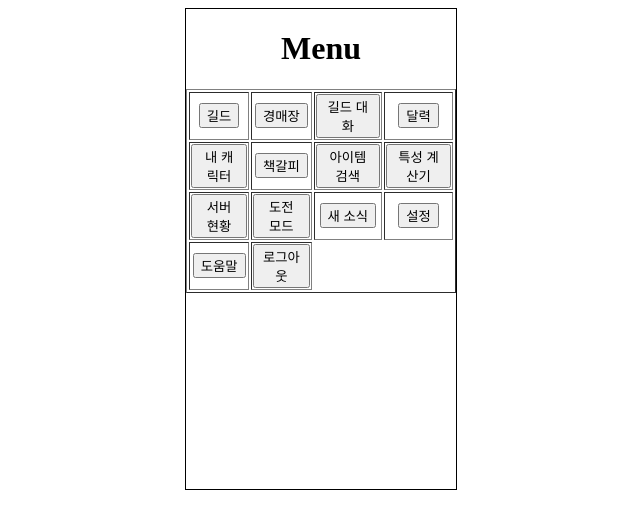
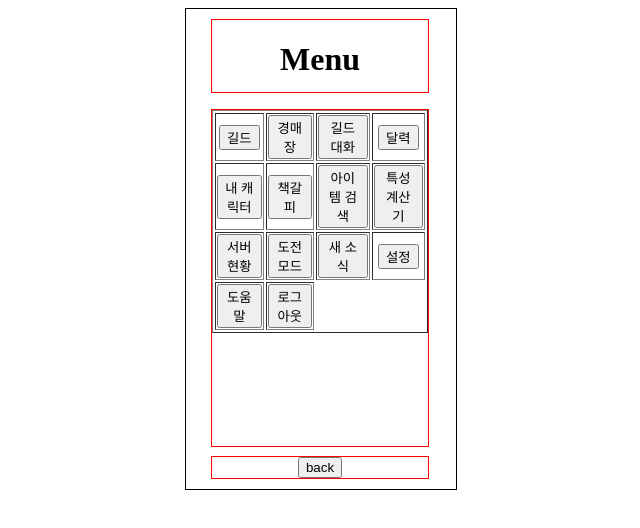
Before and after one commit to U1031/studying_wow_api, a Vue app: page /wmenu in a window 1280 px wide. Shown: the top 528 px of the page, without its empty margins (319-959 px from the left). Built offline with nearby package versions, Linux system fonts and the light colour scheme.

Commit message:
implement routing to talents and mychar

```diff
--- a/src/App.vue
+++ b/src/App.vue
@@ -18,25 +18,25 @@ export default {
   name: 'app',
   data() {
     return {
-      u_realm: '',
-      u_name: '',
-      w_state: 'login',
-      u_data: []
+      // u_realm: '',
+      // u_name: '',
+      // w_state: 'login',
+      // u_data: []
     }
   },
   methods: {
-    main_login_function: function (key) {
-      this.u_data = key
-      this.w_state = 'logon'
-    },
-    main_logout_function: function (key) {
-      this.w_state = 'login'
-      this.u_data = []
-    }
+    // main_login_function: function (key) {
+    //   this.u_data = key
+    //   this.w_state = 'logon'
+    // },
+    // main_logout_function: function (key) {
+    //   this.w_state = 'login'
+    //   this.u_data = []
+    // }
   },
   components: {
-    Login,
-    Wmenu
+    // Login,
+    // Wmenu
   }
 }
 </script>
--- a/src/components/Login.vue
+++ b/src/components/Login.vue
@@ -35,9 +35,8 @@ export default {
         this.$http.get(`${baseURI}` + this.realm + `/` + this.name + `?fields=appearance&locale=ko_KR&apikey=r7gy86fvdpxcgux44nurnrx29rbcm4td`)
           .then((result) => {
             console.log(result)
-            this.user_data = result
-            this.$emit('changed_login', this.user_data)
-            this.$router.push({path: '/wmenu'})
+            this.user_data = result.data
+            this.$router.push({name: 'Wmenu', params:{u_data_menu:this.user_data}})
           })
           .catch(function (error) {
             console.log(error)
--- a/src/components/Mychar.vue
+++ b/src/components/Mychar.vue
@@ -106,7 +106,7 @@ export default {
     },
     created() {
         const baseURI = 'https://kr.api.battle.net/wow/character/';
-        this.$http.get(`${baseURI}` + this.passed_data.data.realm + `/` + this.passed_data.data.name + `?fields=items&locale=ko_KR&apikey=r7gy86fvdpxcgux44nurnrx29rbcm4td`)
+        this.$http.get(`${baseURI}` + this.passed_data.realm + `/` + this.passed_data.name + `?fields=items&locale=ko_KR&apikey=r7gy86fvdpxcgux44nurnrx29rbcm4td`)
             .then((result) => {
                 // console.log(result)
                 this.mychar_data = result.data.items
--- a/src/components/Talents.vue
+++ b/src/components/Talents.vue
@@ -1,11 +1,48 @@
 <template>
-
+    <div class='talents'>
+        <div class='talents_page_header'>
+            <h1>Talents Page</h1>
+        </div>
+        <div class='talents_page_body'>
+        </div>
+        <div class='talents_page_tail'>
+        </div>
+    </div>
 </template>
 <script>
 export default {
+    name: 'talents',
+    data() {
+        return {
 
+        }
+    }
 }
 </script>
 <style>
+.talents .talents_page_header {
+  position: absolute;
+  width: 80%;
+  height: 15%;
+  margin: 10px 25px auto;
+  border: 0.5px solid red;
+}
 
+.talents .talents_page_body {
+  position: absolute;
+  border: 0.5px solid red;
+  margin: 0px 25px auto;
+  width: 80%;
+  height: 70%;
+  top: 100px;
+}
+
+.talents .talents_page_tail {
+  position: absolute;
+  border: 0.5px solid red;
+  width: 80%;
+  height: 5%;
+  margin: 10px 25px auto;
+  bottom: 10px;
+}
 </style>
--- a/src/components/Wmenu.vue
+++ b/src/components/Wmenu.vue
@@ -1,7 +1,9 @@
 <template>
     <div class='wmenu'>
-        <div v-if="wmenu_state === 'basic'">
+        <div class='wmenu_page_header'>
             <h1>Menu</h1>
+        </div>
+        <div class='wmenu_page_body'>
             <table border='1'>
                 <tr>
                     <td>
@@ -28,7 +30,7 @@
                         <button v-on:click='itemSearch_function()'>아이템 검색</button>
                     </td>
                     <td>
-                        <button>특성 계산기</button>
+                        <button v-on:click='talents_function()'>특성 계산기</button>
                     </td>
                 </tr>
                 <tr>
@@ -55,51 +57,77 @@
                 </tr>
             </table>
         </div>
-        <div v-if="wmenu_state === 'mychar'">
-            <mychar v-bind:passed_data='u_data_menu'></mychar>
-        </div>
-        <div v-if="wmenu_state === 'itemSearch'">
-            <itemSearch v-bind:passed_data='u_data_menu'></itemSearch>
+        <div class='wmenu_page_tail'>
+            <button id='wmenu_page_back_btn' v-on:click='back_btn_function'>back</button>
         </div>
     </div>
 </template>
 <script>
-import Mychar from './Mychar'
-import ItemSearch from './ItemSearch'
+// import Mychar from './Mychar'
+// import ItemSearch from './ItemSearch'
 
 export default {
     name: 'wmenu',
     props: ['u_data_menu'],
     data() {
         return {
-            wmenu_state: 'basic'
         }
     },
     watch: {
     },
     methods: {
         logout_function: function () {
-            this.$emit('changed_logout', 'login')
+            this.$router.push({ path: '/login' })
         },
         mychar_function: function () {
-            this.wmenu_state = 'mychar'
+            this.$router.push({ name: 'Mychar', params: {passed_data : this.u_data_menu, menuname: 'mychar'}})
         },
-        itemSearch_function: function(){
-            this.wmenu_state = 'itemSearch'
+        itemSearch_function: function () {
+        },
+        back_btn_function: function () {
+            this.$router.push({ path: '/login'})
+        },
+        talents_function: function(){
+            this.$router.push({name: 'Talents', params:{menuname: 'talents'}})
         }
     },
     components: {
-        Mychar,
-        ItemSearch
+        // Mychar,
+        // ItemSearch
     }
 }
 </script>
 <style>
-.wmenu {
+/*.wmenu {
     margin: 0 auto;
     text-align: center;
     width: 100%;
     height: 100%;
+}*/
+
+.wmenu .wmenu_page_header {
+    position: absolute;
+    width: 80%;
+    height: 15%;
+    margin: 10px 25px auto;
+    border: 0.5px solid red;
+}
+
+.wmenu .wmenu_page_body {
+    position: absolute;
+    border: 0.5px solid red;
+    margin: 0px 25px auto;
+    width: 80%;
+    height: 70%;
+    top: 100px;
+}
+
+.wmenu .wmenu_page_tail {
+    position: absolute;
+    border: 0.5px solid red;
+    width: 80%;
+    margin: 10px 25px auto;
+    bottom: 10px;
 }
 
 .wmenu table {
--- a/src/main.js
+++ b/src/main.js
@@ -7,6 +7,8 @@ import VueRouter from "vue-router";
 
 import Login from './components/Login'
 import Wmenu from './components/Wmenu'
+import Mychar from './components/Mychar'
+import Talents from './components/Talents'
 
 
 Vue.prototype.$http = axios;
@@ -23,7 +25,21 @@ const routes = [{
     },
     {
         path: "/wmenu",
-        component: Wmenu
+        name: 'Wmenu',
+        component: Wmenu,
+        props: true
+    },
+    {
+        path: "/wmenu/:menuname",
+        name: 'Mychar',
+        component: Mychar,
+        props: true
+    },
+    {
+        path: '/test',
+        name: 'Talents',
+        component: Talents,
+        props: true
     }
 ];
 
```
